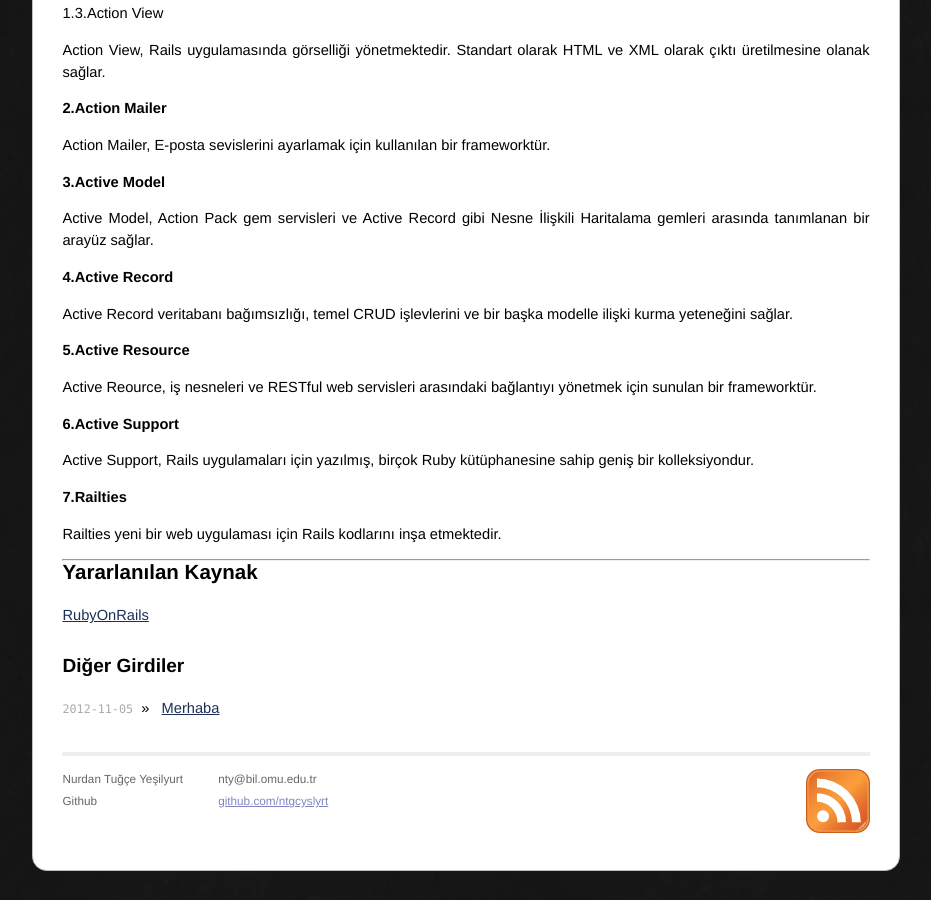
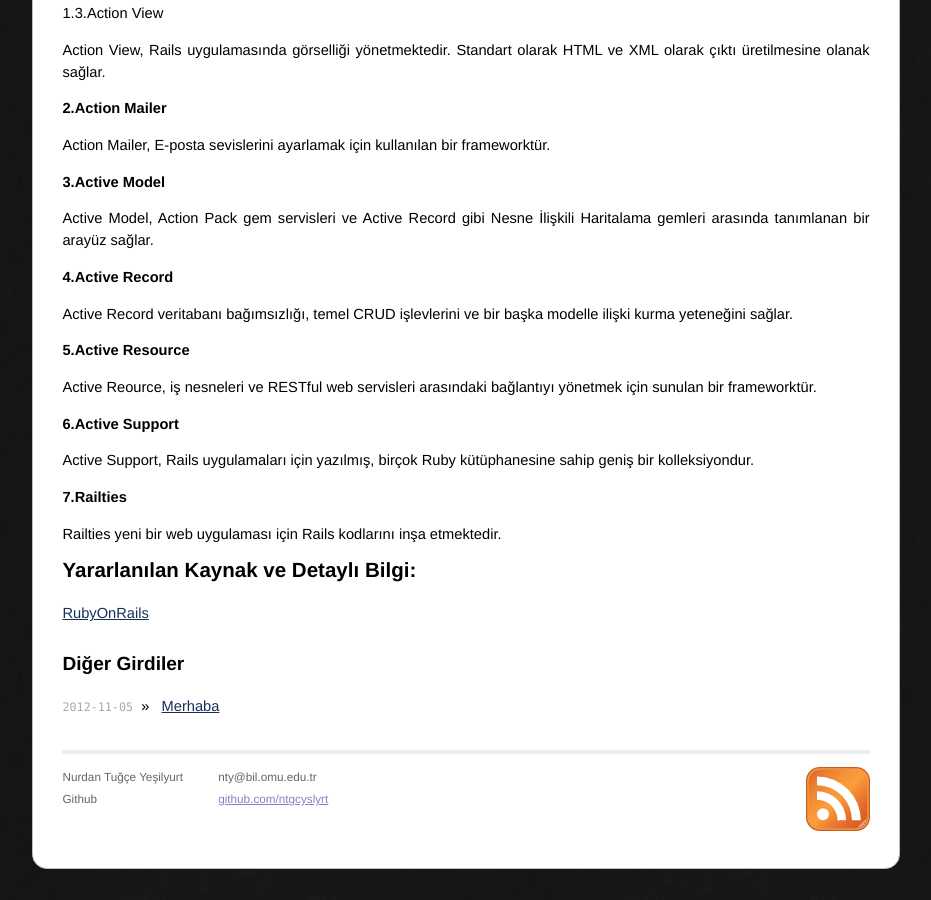
Before and after one commit to ntgcyslyrt/ntgcyslyrt.github.com, a Jekyll site: the page built from 1/_posts/2012-11-15-rails.md, in a window 1280 px wide and 900 px high, scrolled down 1810 px. Shown: the whole window, without its empty margins (174-1105 px from the left). Built offline with Jekyll 4.4.1, drawn with Linux system fonts in a browser that asks for light colours; Markdown is read by kramdown in place of the engine named in the settings; comment, search, counter and statistics services are not loaded.

Commit message:
ruby on rails

```diff
--- a/1/_posts/2012-11-15-rails.md
+++ b/1/_posts/2012-11-15-rails.md
@@ -78,6 +78,7 @@ için verileri görsellere aktarmakla sorumludur.
 
 # Rails Bileşenleri Nelerdir?
 
+
 Rails kurulduğunda kendine özgü birçok gem ile birlikte gelmektedir.
 
 **1.Action Pack**
@@ -129,8 +130,7 @@ sahip geniş bir kolleksiyondur.
 
 Railties yeni bir web uygulaması için Rails kodlarını inşa etmektedir.
 
----
 
-#Yararlanılan Kaynak
+#Yararlanılan Kaynak ve Detaylı Bilgi:
 
 [RubyOnRails](http://guides.rubyonrails.org/)
```
